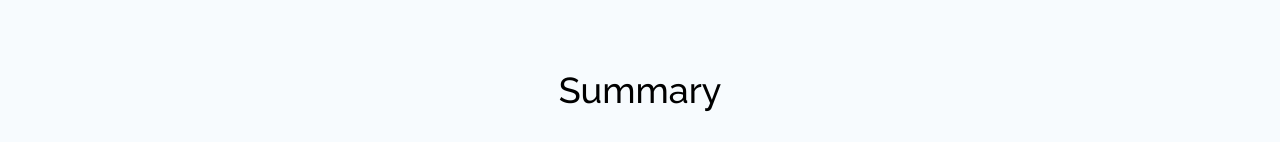
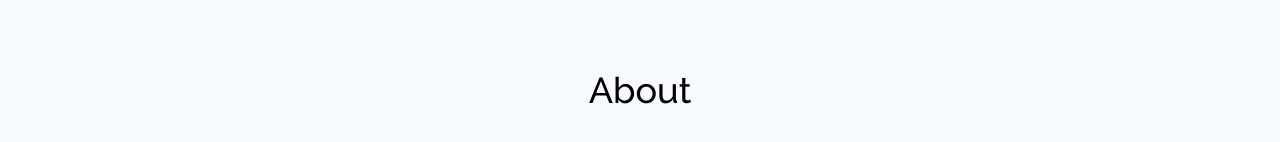
Before and after one commit to konan-5/portfolio, a React (Vite) app: page / in a window 1280 px wide. Shown: the part 810-952 px from the top of the page. Built offline with nearby package versions, Linux system fonts and the light colour scheme.

Commit message:
Update title in about page

```diff
--- a/src/pages/About.tsx
+++ b/src/pages/About.tsx
@@ -4,7 +4,7 @@ const About: React.FC = () => {
     return (
         <Element name={'about'} id='about' className='py-10 md:py-20'>
             <div className='container mx-auto'>
-                <h2 className='mb-10 text-center text-3xl md:text-4xl font-rale font-medium dark:text-white' id="about-title">Summary</h2>
+                <h2 className='mb-10 text-center text-3xl md:text-4xl font-rale font-medium dark:text-white' id="about-title">About</h2>
                 <h3 className='max-w-[90%] md:max-w-[80%] mx-auto text-sm md:text-lg text-center dark:text-secondary' id="about-description">
                     Full Stack Developer with comprehensive about 6 years background in software engineering and over 3 years of specialized experience in blockchain technology focusing on Solidity and Rust for smart contract development and blockchain infrastructure. Strong knowledge in crafting Dapps utilizing frameworks like React and Vue, with a strong commitment to writing clean, scalable, and reusable code. Led development of $100K research project which was deemed a “silver standard” by the client. Known for exceptional self-management skills on solo projects and seamless integration into team environments. Passionate about leveraging my technical skills and industry knowledge to drive forward the adoption and development of blockchain technology, aiming to deliver cutting-edge projects that meet and exceed project goals.
                 </h3>
--- a/src/pages/Hero.tsx
+++ b/src/pages/Hero.tsx
@@ -13,7 +13,7 @@ const Hero: React.FC = () => {
                         <img src={heroImage} alt="Hiroshi Ikeda Software Engineer" title="Hiroshi Ikeda | Software Engineer" className='rounded-full'></img>
                     </div>
                     <div className=''>
-                        <h1 className='text-white text-4xl md:text-5xl lg:text-7xl font-bold font-mont text-center md:text-left'>Hiroshi Ikeda</h1>
+                        <h1 className='text-white text-4xl md:text-5xl lg:text-7xl font-bold font-mont text-center md:text-left' title='Hiroshi Ikeda | Software Engineer'>Hiroshi Ikeda</h1>
                         <h2 className='mt-5 text-2xl md:text-3xl text-primary dark:text-secondary text-center font-semibold font-popp'>
                             <TypeWriter
                                 options={{
```
